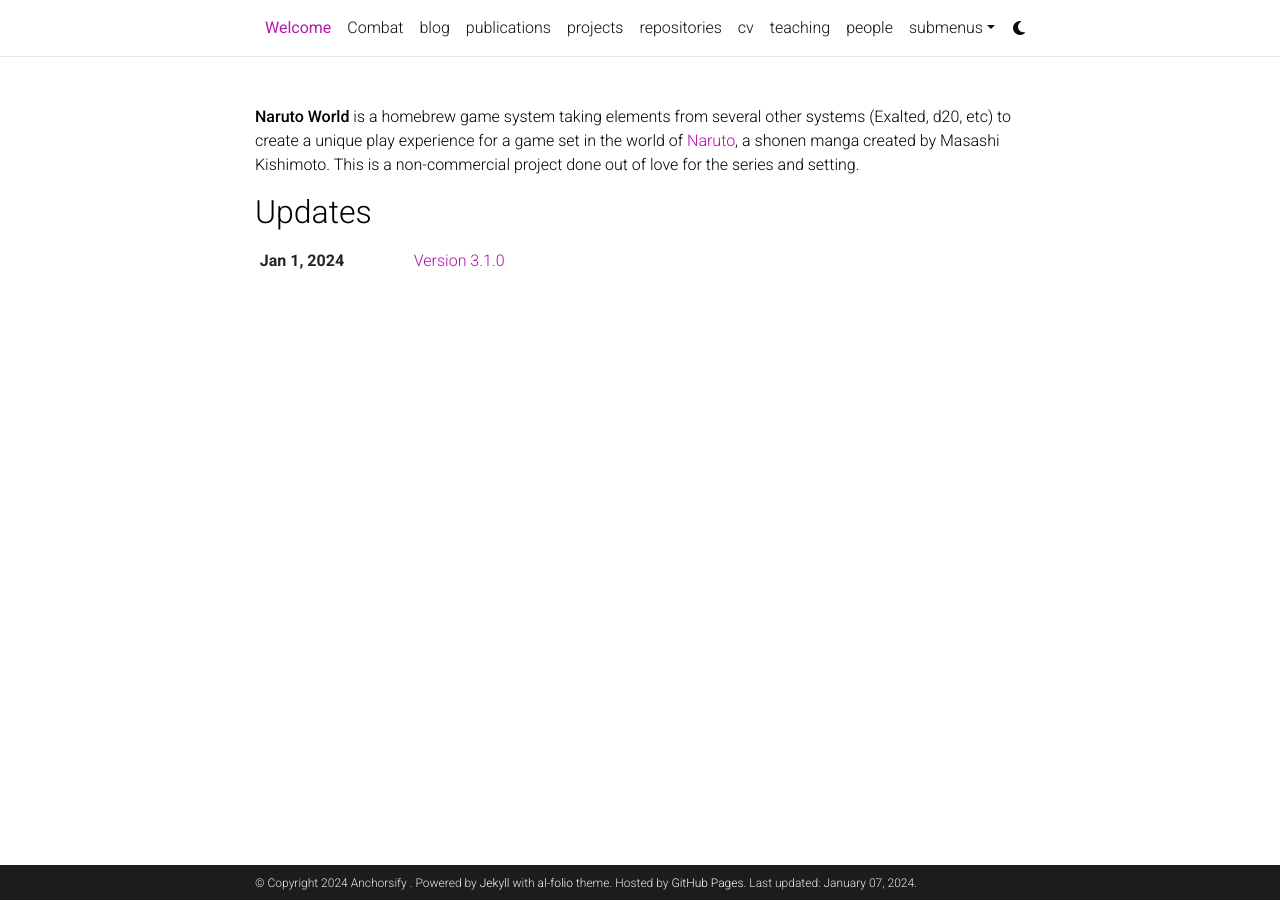
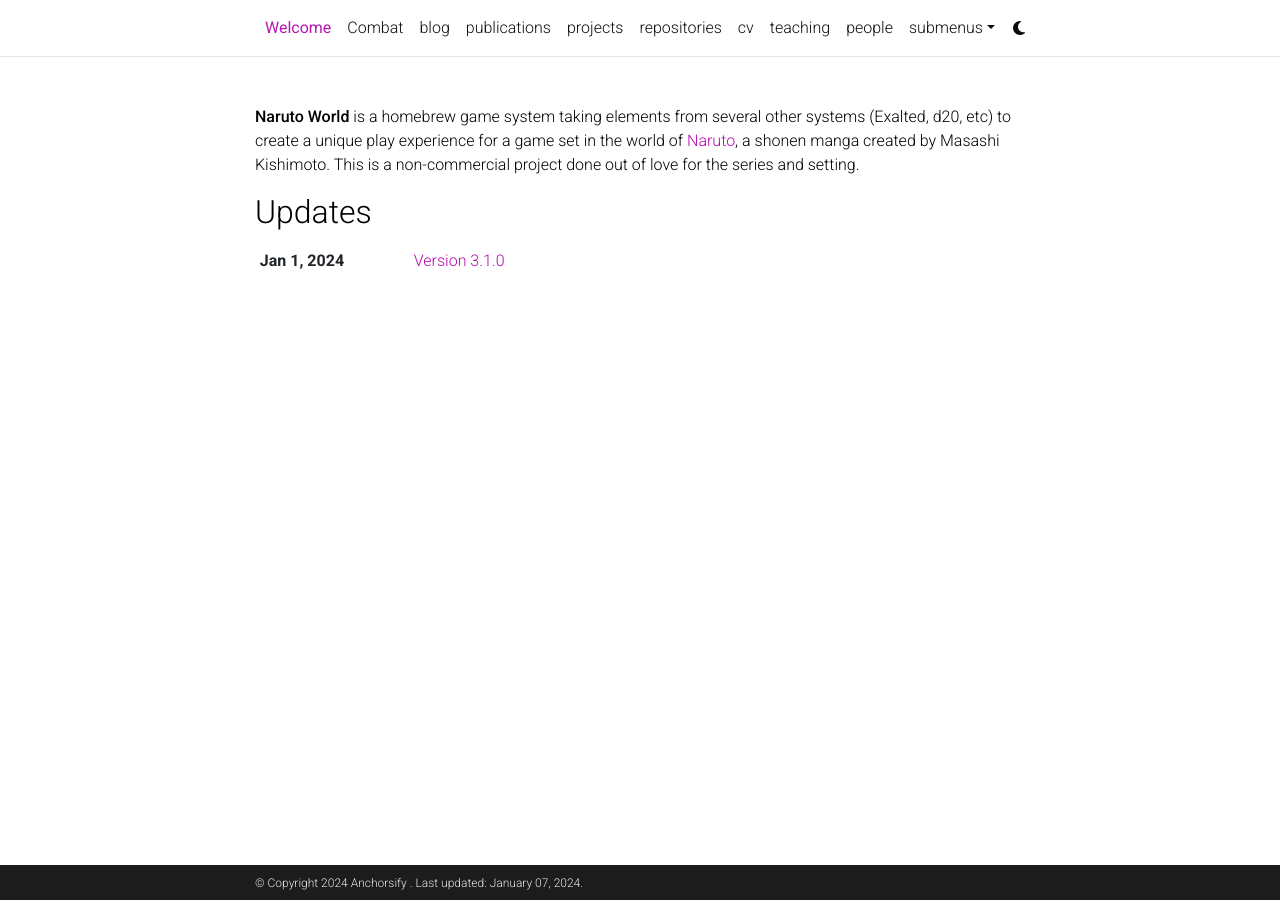
Before and after one commit to Anchorsify/Anchorsify.github.io, a Jekyll site: the page built from _pages/welcome.md, in a window 1280 px wide. Built offline with Jekyll 4.4.1, drawn with Linux system fonts in a browser that asks for light colours; comment, search, counter and statistics services are not loaded; a style sheet for code colours, icons or effects is not loaded.

Commit message:
Update _config.yml

```diff
--- a/_config.yml
+++ b/_config.yml
@@ -8,11 +8,9 @@
 last_name:
 email: takun.masuko@gmail.com
 description: > # the ">" symbol means to ignore newlines until "footer_text:"
-  A simple, whitespace theme for academics. Based on [*folio](https://github.com/bogoli/-folio) design.
+  A homebrew game system set in the world of Naruto.
 footer_text: >
-  Powered by <a href="https://jekyllrb.com/" target="_blank">Jekyll</a> with <a href="https://github.com/alshedivat/al-folio">al-folio</a> theme.
-  Hosted by <a href="https://pages.github.com/" target="_blank">GitHub Pages</a>.
-keywords: jekyll, jekyll-theme, academic-website, portfolio-website  # add your own keywords or leave empty
+keywords: jekyll, jekyll-theme, Naruto, Naruto RP, RP, Roleplay, Homebrew, Persistent World, Naruto PW  # add your own keywords or leave empty
 
 lang: en # the language of your site (for example: en, fr, cn, ru, etc.)
 icon: ⚛️  # the emoji used as the favicon (alternatively, provide image name in /assets/img/)
@@ -123,8 +121,8 @@
 # Blog
 # -----------------------------------------------------------------------------
 
-blog_name: al-folio # blog_name will be displayed in your blog page
-blog_description: a simple whitespace theme for academics
+blog_name: Naruto World # blog_name will be displayed in your blog page
+blog_description: A homebrew game system set in the world of Naruto.
 permalink: /blog/:year/:title/
 
 # Pagination
```
